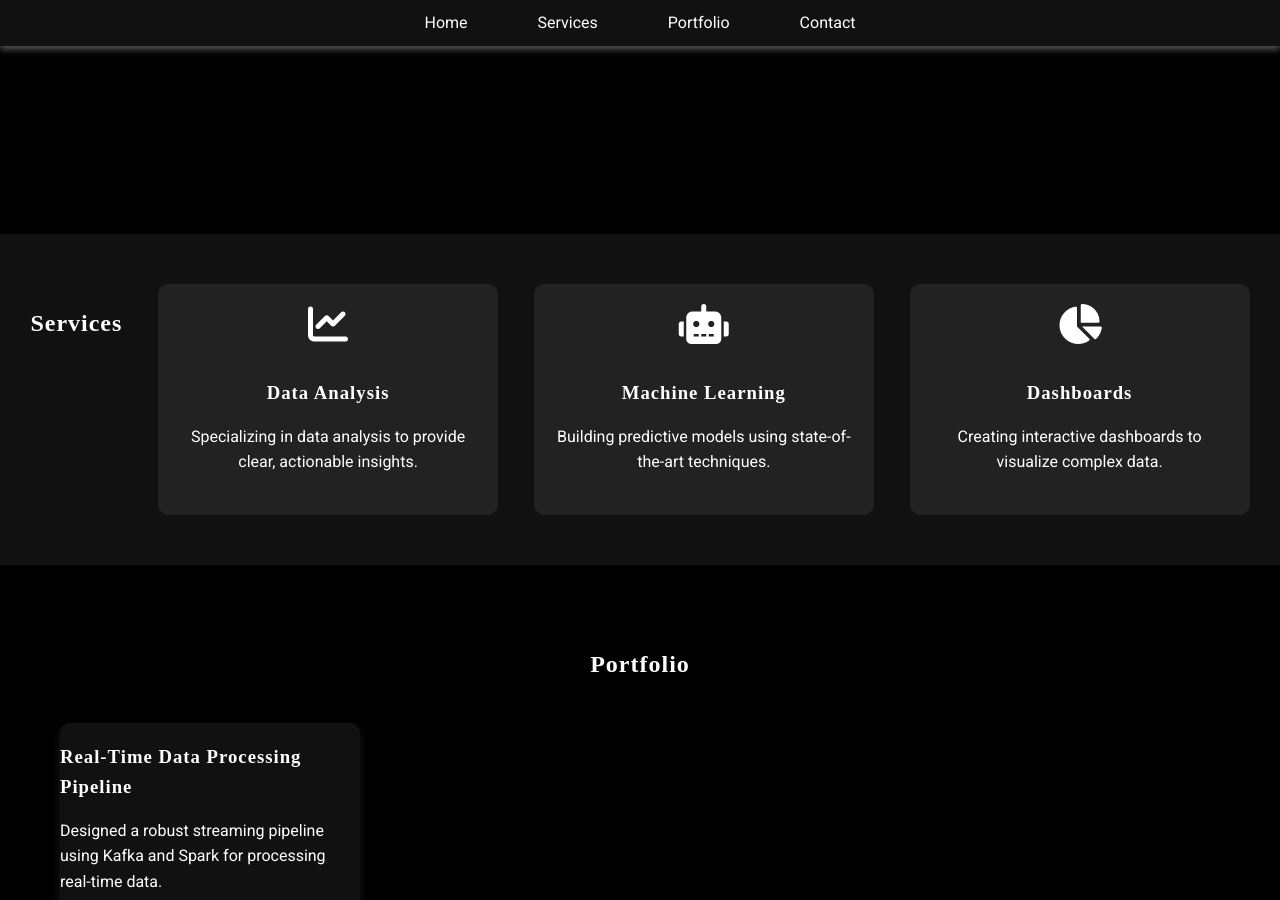
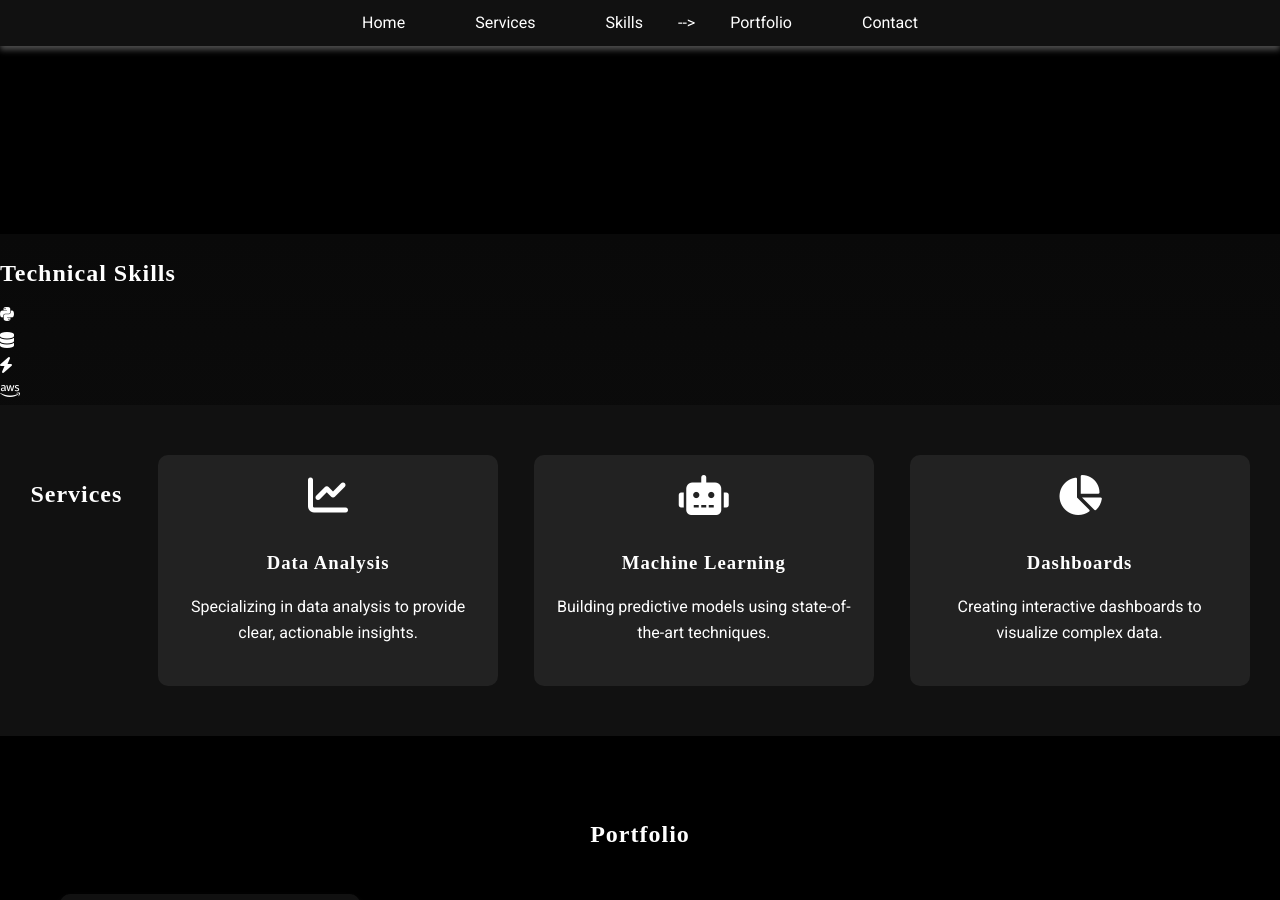
Before and after one commit to arshadsm/arshadsm.github.io, a Jekyll site: the page built from index.md, in a window 1280 px wide and 900 px high, scrolled down 666 px. Built offline with Jekyll 4.4.1, drawn with Linux system fonts in a browser that asks for light colours.

Commit message:
Update default.html

```diff
--- a/_layouts/default.html
+++ b/_layouts/default.html
@@ -13,7 +13,7 @@
     <ul>
       <li><a href="#home">Home</a></li>
       <li><a href="#services">Services</a></li>
-      <!-- <li><a href="#about-me">About Me</a></li> -->
+      <li><a href="#skills">Skills</a></li> -->
       <li><a href="#portfolio">Portfolio</a></li>
       <li><a href="#contact">Contact</a></li>
     </ul>
@@ -22,8 +22,27 @@
   <header id="home">
     <h1>I'm Arshad Ayub!</h1>
     <p id="typewriter"></p>
-    <!-- <p>Welcome to my Data Engineering portfolio</p> -->
   </header>
+
+  <section id="skills" class="skills">
+    <h2>Technical Skills</h2>
+    <div class="skills-container">
+        <div class="skill-icon" data-description="Python: Scripting and data manipulation">
+            <i class="fab fa-python"></i>
+        </div>
+        <div class="skill-icon" data-description="SQL: Database querying and management">
+            <i class="fas fa-database"></i>
+        </div>
+        <div class="skill-icon" data-description="Spark: Big data processing">
+            <i class="fas fa-bolt"></i>
+        </div>
+        <div class="skill-icon" data-description="AWS: Cloud computing services">
+            <i class="fab fa-aws"></i>
+        </div>
+        <!-- Add more icons as needed -->
+    </div>
+    </section>
+
 
   <section class="services fade-in" id="services">
     <h2>Services</h2>
```
